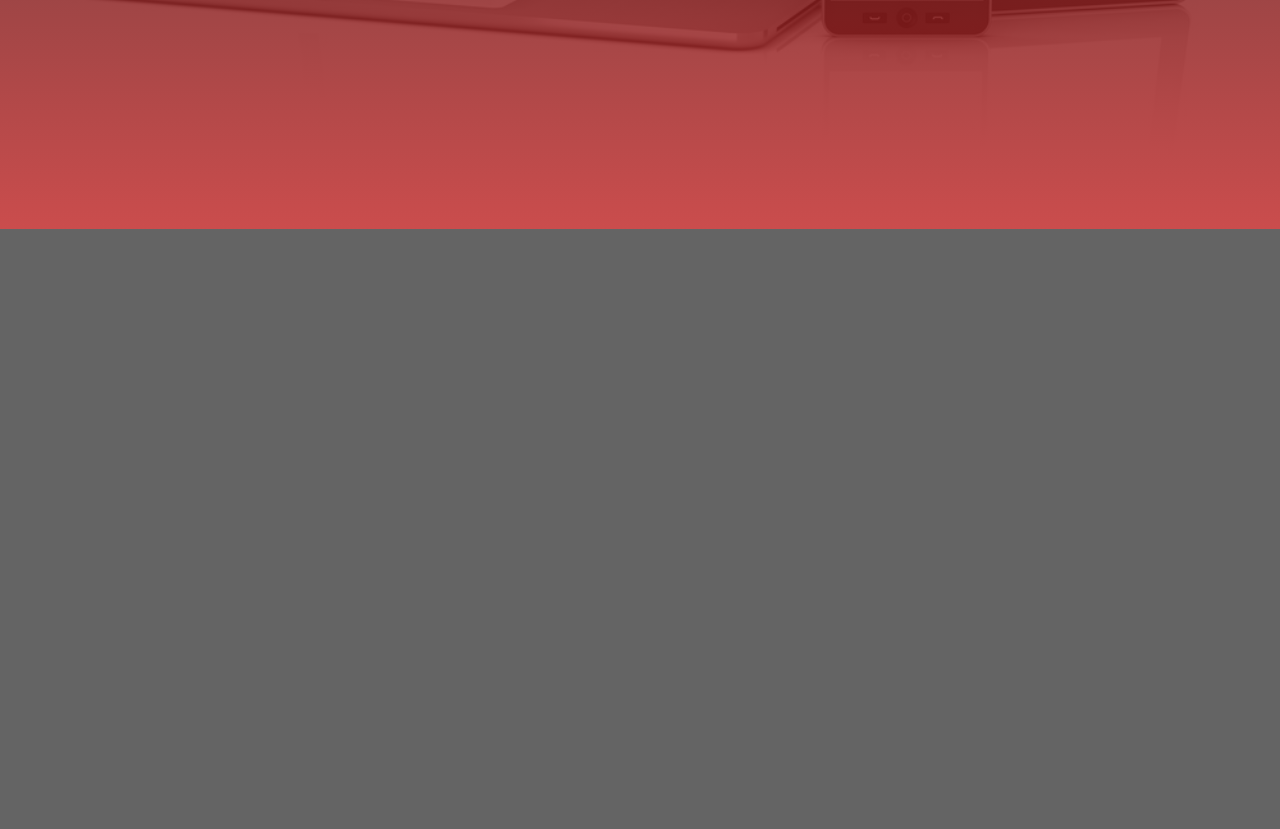
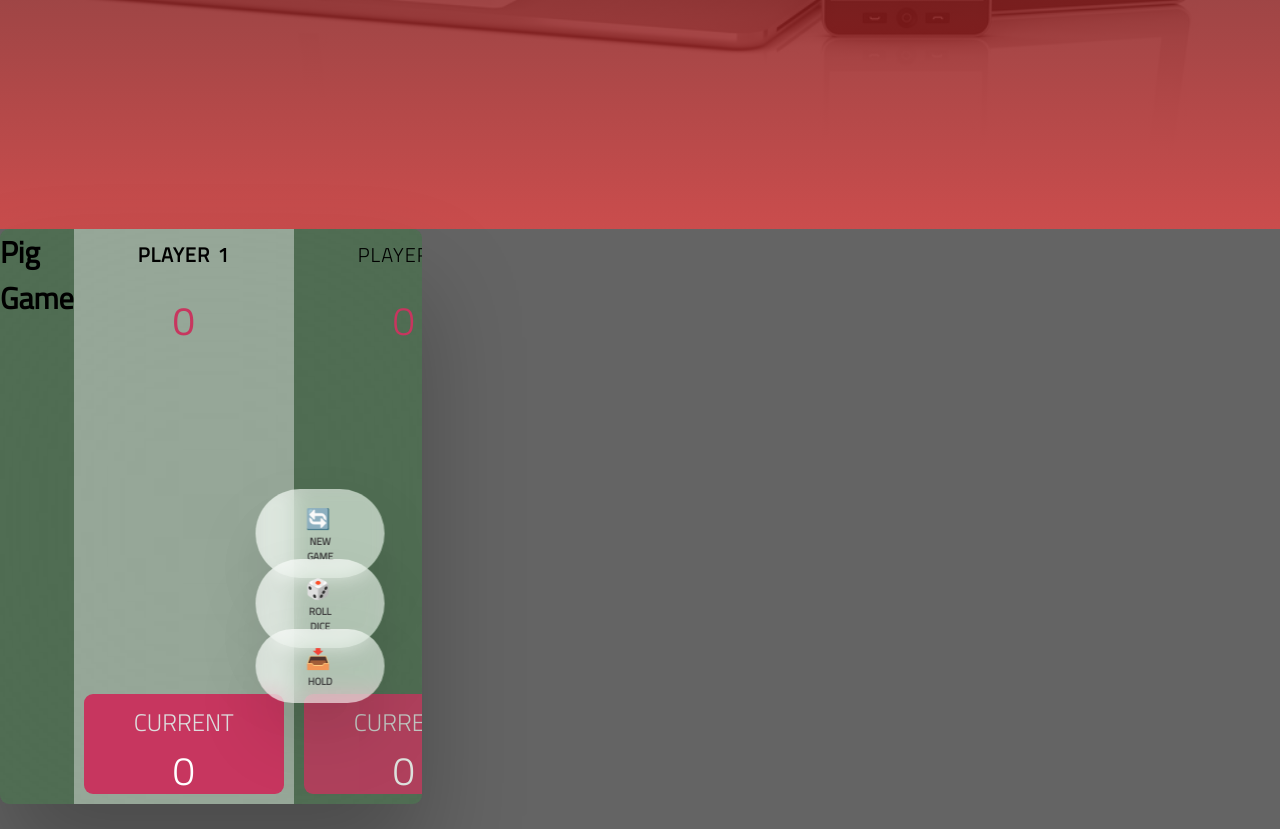
Before and after one commit to cerberusCyphers/cerberus-cyphers.dev-build, a plain HTML site: page index.html in a window 1280 px wide. Shown: the part 571-1400 px from the top of the page. Before the commit the page ends 800 px from the top, so only its background shows below. Drawn offline with Linux system fonts and the light colour scheme.

Commit message:
Added Pig Game

```diff
--- a/css/style.css
+++ b/css/style.css
@@ -93,3 +93,159 @@ input[type="submit"] {
   text-decoration: none;
   border-radius: 200px;
 }
+
+.section-games {
+  height: 600px;
+}
+
+/* -------------------------------------------- */
+/* -------------- PIG GAME --------------*/
+/* --------------------------------------------*/
+
+.row-pig {
+  position: relative;
+  width: 33%;
+  height: 575px;
+  background-color: rgba(45, 126, 52, 0.35);
+  backdrop-filter: blur(200px);
+  filter: blur();
+  box-shadow: 0 3rem 5rem rgba(0, 0, 0, 0.25);
+  border-radius: 9px;
+  overflow: hidden;
+  display: flex;
+}
+
+.player {
+  flex: 50%;
+  padding: 10px;
+  display: flex;
+  flex-direction: column;
+  align-items: center;
+  transition: all 0.75s;
+}
+
+/* ELEMENTS */
+.name {
+  position: relative;
+  font-size: 1rem;
+  text-transform: uppercase;
+  letter-spacing: 1px;
+  word-spacing: 2px;
+  font-weight: 300;
+  margin-bottom: 1rem;
+}
+
+.score {
+  font-size: 2rem;
+  font-weight: 300;
+  color: #c7365f;
+  margin-bottom: auto;
+}
+
+.player--active {
+  background-color: rgba(255, 255, 255, 0.4);
+}
+.player--active .name {
+  font-weight: 700;
+}
+.player--active .score {
+  font-weight: 400;
+}
+
+.player--active .current {
+  opacity: 1;
+}
+
+.current {
+  background-color: #c7365f;
+  opacity: 0.8;
+  border-radius: 9px;
+  color: #fff;
+  width: 200px;
+  height: 100px;
+  padding: 0.5rem;
+  text-align: center;
+  transition: all 0.75s;
+}
+
+.current-label {
+  text-transform: uppercase;
+  margin-bottom: 0px;
+  font-size: 1.2rem;
+  color: #ddd;
+}
+
+.current-score {
+  font-size: 2rem;
+}
+
+/* ABSOLUTE POSITIONED ELEMENTS */
+.btn {
+  position: absolute;
+  left: 16rem;
+  transform: translateX(-50%);
+  color: #444;
+  background: none;
+  border: none;
+  font-family: inherit;
+  font-size: 10px;
+  text-transform: uppercase;
+  cursor: pointer;
+  font-weight: 800;
+  transition: all 0.2s;
+
+  background-color: white;
+  background-color: rgba(255, 255, 255, 0.6);
+  backdrop-filter: blur(10px);
+
+  padding: 0.7rem 2.5rem;
+  border-radius: 50rem;
+  box-shadow: 0 1.75rem 3.5rem rgba(0, 0, 0, 0.1);
+}
+
+.btn::first-letter {
+  font-size: 1rem;
+  display: inline-block;
+  margin-right: 0.2rem;
+}
+
+.btn--new {
+  top: 13rem;
+}
+.btn--roll {
+  top: 16.5rem;
+}
+.btn--hold {
+  top: 20rem;
+}
+
+.btn:active {
+  transform: translate(-50%, 3px);
+  box-shadow: 0 1rem 2rem rgba(0, 0, 0, 0.15);
+}
+
+.btn:focus {
+  outline: none;
+}
+
+.dice {
+  position: absolute;
+  left: 16rem;
+  top: 5rem;
+  transform: translateX(-50%);
+  height: 5rem;
+  box-shadow: 0 2rem 5rem rgba(0, 0, 0, 0.2);
+}
+
+.player--winner {
+  background-color: #2f2f2f;
+}
+
+.player--winner .name {
+  font-weight: 700;
+  color: #c7365f;
+}
+
+.hidden {
+  display: none;
+}
--- a/index.html
+++ b/index.html
@@ -26,8 +26,32 @@
         </div>
     </header>
     <div class="section-games js--section-games">
+        <div class="row-pig">
+            <h2>Pig Game</h2>
+            <section class="player player--0 player--active">
+                <h2 class="name" id="name--0">Player 1</h2>
+                <p class="score" id="score--0">43</p>
+                <div class="current">
+                  <p class="current-label">Current</p>
+                  <p class="current-score" id="current--0">0</p>
+                </div>
+              </section>
+              <section class="player player--1">
+                <h2 class="name" id="name--1">Player 2</h2>
+                <p class="score" id="score--1">24</p>
+                <div class="current">
+                  <p class="current-label">Current</p>
+                  <p class="current-score" id="current--1">0</p>
+                </div>
+              </section>
 
+              <img src="vendor/final/dice-5.png" alt="Playing dice" class="dice" />
+              <button class="btn btn--new">🔄 New game</button>
+              <button class="btn btn--roll">🎲 Roll dice</button>
+              <button class="btn btn--hold">📥 Hold</button>
+
+        </div>
     </div>
-
+    <script src="vendor/final/pig-script.js"></script>
 </body>
 </html>
--- /dev/null
+++ b/vendor/final/pig-script.js
@@ -0,0 +1,98 @@
+'use strict';
+
+// Selecting elements
+const player0El = document.querySelector('.player--0');
+const player1El = document.querySelector('.player--1');
+const score0El = document.querySelector('#score--0');
+const score1El = document.getElementById('score--1');
+const current0El = document.getElementById('current--0');
+const current1El = document.getElementById('current--1');
+
+const diceEl = document.querySelector('.dice');
+const btnNew = document.querySelector('.btn--new');
+const btnRoll = document.querySelector('.btn--roll');
+const btnHold = document.querySelector('.btn--hold');
+
+let scores, currentScore, activePlayer, playing;
+
+// Starting conditions
+const init = function () {
+  scores = [0, 0];
+  currentScore = 0;
+  activePlayer = 0;
+  playing = true;
+
+  score0El.textContent = 0;
+  score1El.textContent = 0;
+  current0El.textContent = 0;
+  current1El.textContent = 0;
+
+  diceEl.classList.add('hidden');
+  player0El.classList.remove('player--winner');
+  player1El.classList.remove('player--winner');
+  player0El.classList.add('player--active');
+  player1El.classList.remove('player--active');
+};
+init();
+
+const switchPlayer = function () {
+  document.getElementById(`current--${activePlayer}`).textContent = 0;
+  currentScore = 0;
+  activePlayer = activePlayer === 0 ? 1 : 0;
+  player0El.classList.toggle('player--active');
+  player1El.classList.toggle('player--active');
+};
+
+// Rolling dice functionality
+btnRoll.addEventListener('click', function () {
+  if (playing) {
+    // 1. Generating a random dice roll
+    const dice = Math.trunc(Math.random() * 6) + 1;
+
+    // 2. Display dice
+    diceEl.classList.remove('hidden');
+    diceEl.src = `dice-${dice}.png`;
+
+    // 3. Check for rolled 1
+    if (dice !== 1) {
+      // Add dice to current score
+      currentScore += dice;
+      document.getElementById(
+        `current--${activePlayer}`
+      ).textContent = currentScore;
+    } else {
+      // Switch to next player
+      switchPlayer();
+    }
+  }
+});
+
+btnHold.addEventListener('click', function () {
+  if (playing) {
+    // 1. Add current score to active player's score
+    scores[activePlayer] += currentScore;
+    // scores[1] = scores[1] + currentScore
+
+    document.getElementById(`score--${activePlayer}`).textContent =
+      scores[activePlayer];
+
+    // 2. Check if player's score is >= 100
+    if (scores[activePlayer] >= 100) {
+      // Finish the game
+      playing = false;
+      diceEl.classList.add('hidden');
+
+      document
+        .querySelector(`.player--${activePlayer}`)
+        .classList.add('player--winner');
+      document
+        .querySelector(`.player--${activePlayer}`)
+        .classList.remove('player--active');
+    } else {
+      // Switch to the next player
+      switchPlayer();
+    }
+  }
+});
+
+btnNew.addEventListener('click', init);
--- /dev/null
+++ b/vendor/final/pig-style.css
@@ -0,0 +1,171 @@
+@import url('https://fonts.googleapis.com/css2?family=Nunito&display=swap');
+
+* {
+  margin: 0;
+  padding: 0;
+  box-sizing: inherit;
+}
+
+html {
+  font-size: 62.5%;
+  box-sizing: border-box;
+}
+
+body {
+  font-family: 'Nunito', sans-serif;
+  font-weight: 400;
+  height: 100vh;
+  color: #333;
+  background-image: linear-gradient(to top left, #753682 0%, #bf2e34 100%);
+  display: flex;
+  align-items: center;
+  justify-content: center;
+}
+
+/* LAYOUT */
+main {
+  position: relative;
+  width: 100rem;
+  height: 60rem;
+  background-color: rgba(255, 255, 255, 0.35);
+  backdrop-filter: blur(200px);
+  filter: blur();
+  box-shadow: 0 3rem 5rem rgba(0, 0, 0, 0.25);
+  border-radius: 9px;
+  overflow: hidden;
+  display: flex;
+}
+
+.player {
+  flex: 50%;
+  padding: 9rem;
+  display: flex;
+  flex-direction: column;
+  align-items: center;
+  transition: all 0.75s;
+}
+
+/* ELEMENTS */
+.name {
+  position: relative;
+  font-size: 4rem;
+  text-transform: uppercase;
+  letter-spacing: 1px;
+  word-spacing: 2px;
+  font-weight: 300;
+  margin-bottom: 1rem;
+}
+
+.score {
+  font-size: 8rem;
+  font-weight: 300;
+  color: #c7365f;
+  margin-bottom: auto;
+}
+
+.player--active {
+  background-color: rgba(255, 255, 255, 0.4);
+}
+.player--active .name {
+  font-weight: 700;
+}
+.player--active .score {
+  font-weight: 400;
+}
+
+.player--active .current {
+  opacity: 1;
+}
+
+.current {
+  background-color: #c7365f;
+  opacity: 0.8;
+  border-radius: 9px;
+  color: #fff;
+  width: 65%;
+  padding: 2rem;
+  text-align: center;
+  transition: all 0.75s;
+}
+
+.current-label {
+  text-transform: uppercase;
+  margin-bottom: 1rem;
+  font-size: 1.7rem;
+  color: #ddd;
+}
+
+.current-score {
+  font-size: 3.5rem;
+}
+
+/* ABSOLUTE POSITIONED ELEMENTS */
+.btn {
+  position: absolute;
+  left: 50%;
+  transform: translateX(-50%);
+  color: #444;
+  background: none;
+  border: none;
+  font-family: inherit;
+  font-size: 1.8rem;
+  text-transform: uppercase;
+  cursor: pointer;
+  font-weight: 400;
+  transition: all 0.2s;
+
+  background-color: white;
+  background-color: rgba(255, 255, 255, 0.6);
+  backdrop-filter: blur(10px);
+
+  padding: 0.7rem 2.5rem;
+  border-radius: 50rem;
+  box-shadow: 0 1.75rem 3.5rem rgba(0, 0, 0, 0.1);
+}
+
+.btn::first-letter {
+  font-size: 2.4rem;
+  display: inline-block;
+  margin-right: 0.7rem;
+}
+
+.btn--new {
+  top: 4rem;
+}
+.btn--roll {
+  top: 39.3rem;
+}
+.btn--hold {
+  top: 46.1rem;
+}
+
+.btn:active {
+  transform: translate(-50%, 3px);
+  box-shadow: 0 1rem 2rem rgba(0, 0, 0, 0.15);
+}
+
+.btn:focus {
+  outline: none;
+}
+
+.dice {
+  position: absolute;
+  left: 50%;
+  top: 16.5rem;
+  transform: translateX(-50%);
+  height: 10rem;
+  box-shadow: 0 2rem 5rem rgba(0, 0, 0, 0.2);
+}
+
+.player--winner {
+  background-color: #2f2f2f;
+}
+
+.player--winner .name {
+  font-weight: 700;
+  color: #c7365f;
+}
+
+.hidden {
+  display: none;
+}
```
Also changed, not shown: vendor/final/pig-index.html (added, +36 -0 lines), vendor/final/dice-1.png (added), vendor/final/dice-2.png (added), vendor/final/dice-3.png (added), vendor/final/dice-4.png (added), vendor/final/dice-5.png (added), vendor/final/dice-6.png (added), 1 other file.
